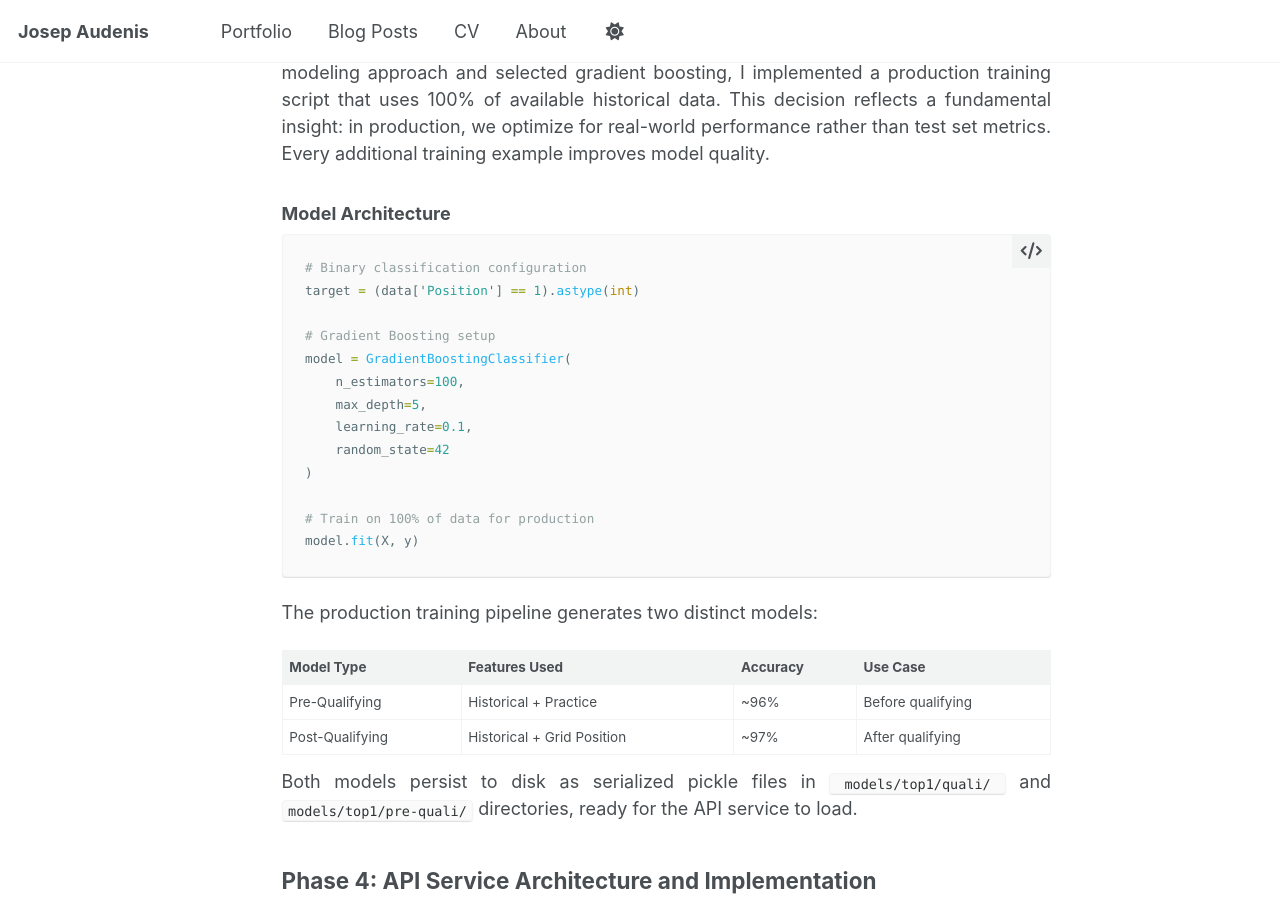
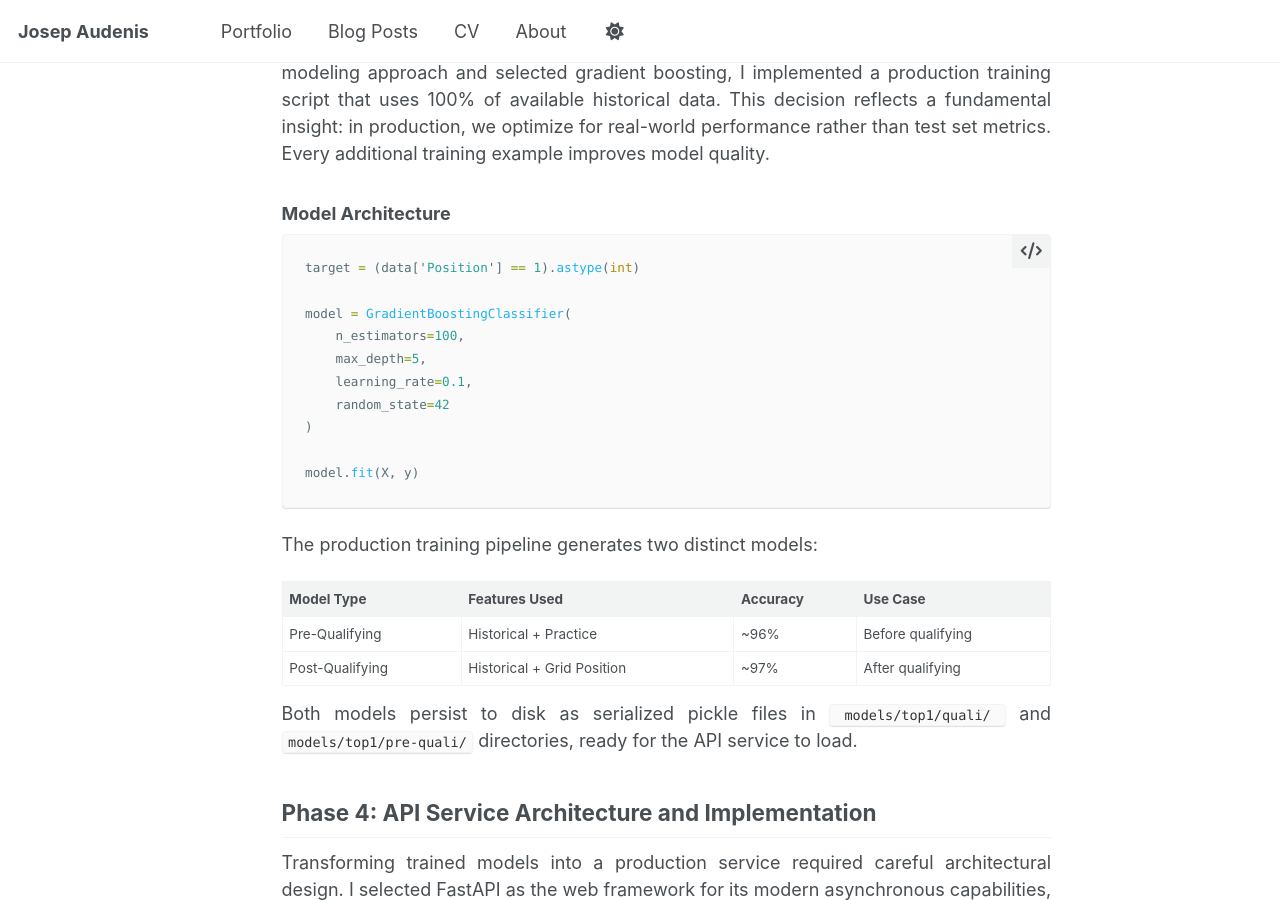
Before and after one commit to josep-audenis/josep-audenis.github.io, a Jekyll site: the page built from _portfolio/f1-predictions.md, in a window 1280 px wide and 900 px high, scrolled down 5879 px. Built offline with Jekyll 4.4.1, drawn with Linux system fonts in a browser that asks for light colours; some of the changed text lies outside the part shown.

Commit message:
comments cleaning

````diff
--- a/_portfolio/f1-predictions.md
+++ b/_portfolio/f1-predictions.md
@@ -133,10 +133,8 @@ However, production deployment requires a different mindset. Once I validated th
 ### Model Architecture
 
 ```python
-# Binary classification configuration
 target = (data['Position'] == 1).astype(int)
 
-# Gradient Boosting setup
 model = GradientBoostingClassifier(
     n_estimators=100,
     max_depth=5,
@@ -144,7 +142,6 @@ model = GradientBoostingClassifier(
     random_state=42
 )
 
-# Train on 100% of data for production
 model.fit(X, y)
 ```
 
@@ -235,7 +230,6 @@ if race_time.tzinfo is None:
 
 ```python
 def normalize_gp_name(name: str) -> str:
-    """Normalize Grand Prix names for matching"""
     return name.replace("Grand Prix", "").strip()
 ```
 
````
Also changed, not shown: other parts of _portfolio/f1-predictions.md (+0 -2 lines).
